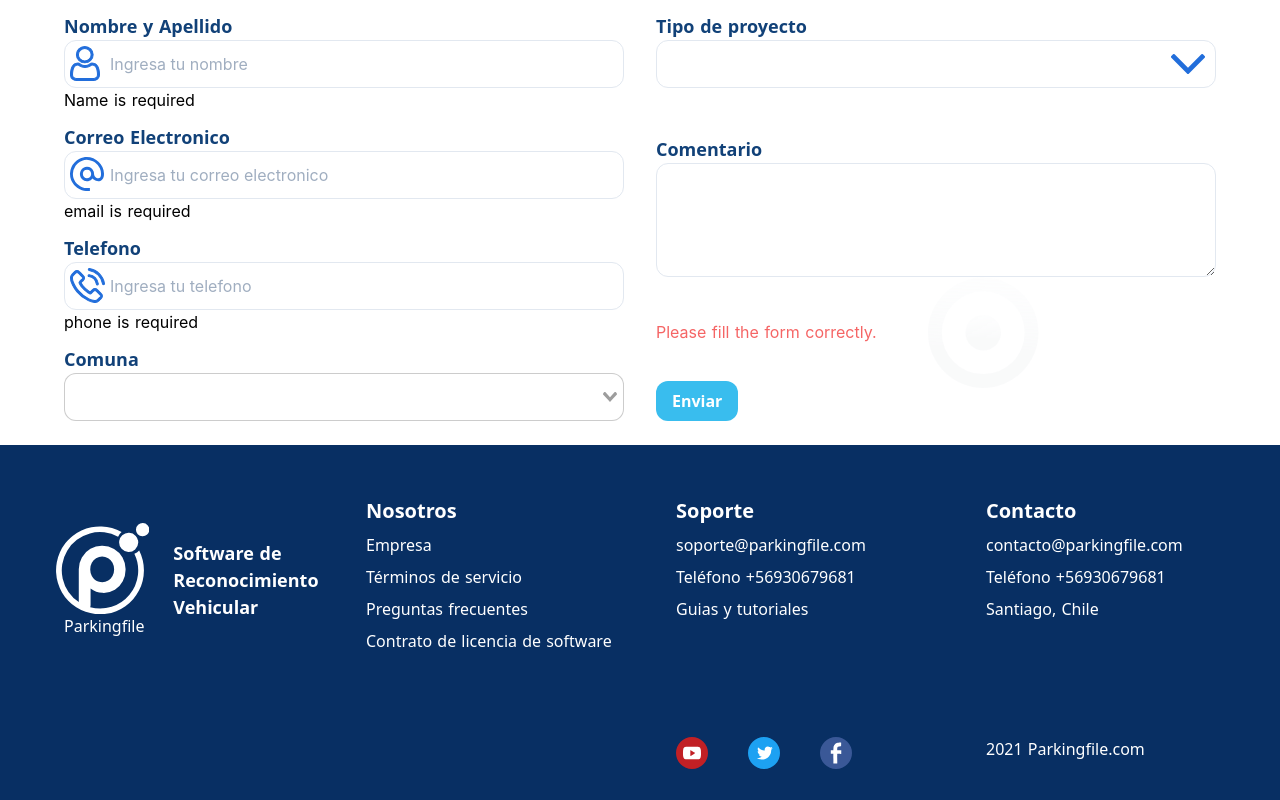
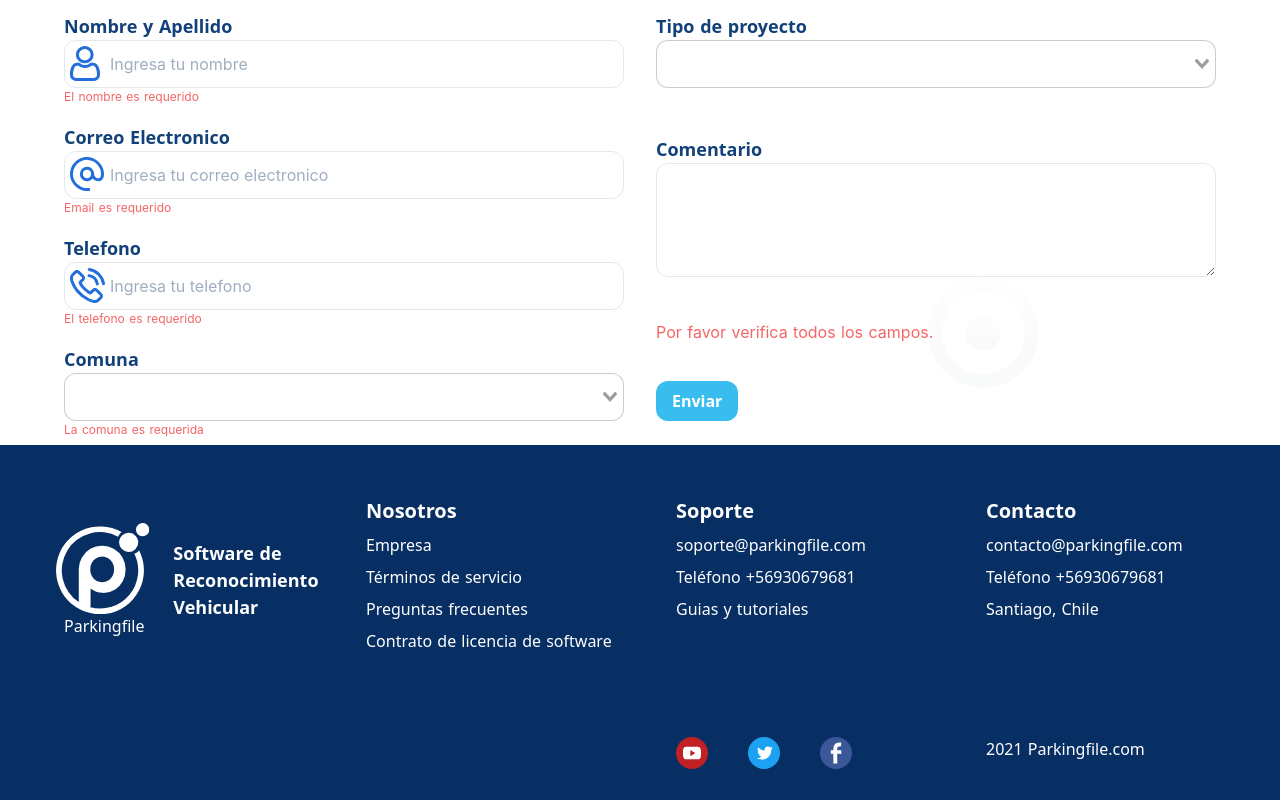
Before and after one commit to obedmacallums/parkingfile_page, a Nuxt app: page /test in a window 1280 px wide. Both pictures are taken after a click on the input "Enviar". Shown: the part 2763-3563 px from the top of the page. Built offline with nearby package versions, Linux system fonts and the light colour scheme.

Commit message:
updated text error colors

```diff
--- a/components/Form.vue
+++ b/components/Form.vue
@@ -20,8 +20,8 @@
     <input type="text" name="name" id="name" placeholder="Ingresa tu nombre" v-model.trim="$v.name.$model" form="contactform"
     class="w-full h-full border border-gray-300 icon_name rounded-xl focus:outline-none focus:border-blue-500 focus:bg-gray-100">
     <div v-if="$v.name.$error">
-    <div class="error" v-if="!$v.name.required">Name is required</div>
-    <div class="error" v-if="!$v.name.minLength">Name must have at least {{$v.name.$params.minLength.min}} letters.</div>
+    <div class="text-xs text-red-500" v-if="!$v.name.required">El nombre es requerido</div>
+    <div class="text-xs text-red-500" v-if="!$v.name.minLength">El nombre debe al menos tener {{$v.name.$params.minLength.min}} letras.</div>
     </div>
     </div>
     </div>
@@ -35,8 +35,8 @@
     <input type="email" name="email" id="email" placeholder="Ingresa tu correo electronico" v-model.trim="$v.email.$model" form="contactform"
     class="w-full h-full border border-gray-300 rounded-xl focus:outline-none focus:border-blue-500 focus:bg-gray-100 icon_mail">
     <div v-if="$v.email.$error">
-    <div class="error" v-if="!$v.email.required">email is required</div>
-    <div class="error" v-if="!$v.email.email">email invalid</div>
+    <div class="text-xs text-red-500" v-if="!$v.email.required">Email es requerido</div>
+    <div class="text-xs text-red-500" v-if="!$v.email.email">Email invalido. hola@ejemplo.com (todo en minusculas)</div>
     </div>
     </div>
     </div>
@@ -47,8 +47,8 @@
     <input type="tel" id="phone" name="phone" placeholder="Ingresa tu telefono" v-model.trim="$v.phone.$model" form="contactform"
     class="w-full h-full border border-gray-300 rounded-xl focus:outline-none focus:border-blue-500 focus:bg-gray-100 icon_phone">
     <div v-if="$v.phone.$error">
-    <div class="error" v-if="!$v.phone.required">phone is required</div>
-    <div class="error" v-if="!$v.phone.valphone">phone invalid, formato +56930679681</div>
+    <div class="text-xs text-red-500" v-if="!$v.phone.required">El telefono es requerido</div>
+    <div class="text-xs text-red-500" v-if="!$v.phone.valphone">Telefono invalido, el formato es: +56123456789</div>
     </div>
     </div>
     </div>
@@ -56,7 +56,12 @@
     <div class="flex flex-col py-3 my-3">
     <label for="comuna" class="font-sans text-lg font-bold text-text-blue">Comuna</label>
     <div class="h-12">
-     <v-select :options="comunas" v-model="comuna" class="style-chooser"></v-select>
+     <v-select :options="comunas" v-model.trim="$v.comuna.$model" class="style-chooser">
+       <div slot="no-options">Lo siento, opciones no coinciden</div>
+     </v-select>
+     <div v-if="$v.comuna.$error">
+    <div class="text-xs text-red-500" v-if="!$v.comuna.required">La comuna es requerida</div>
+    </div>
 
 
     </div>
@@ -72,12 +77,9 @@
     <div class="py-3 my-3">
     <label for="name" class="font-sans text-lg font-bold text-text-blue">Tipo de proyecto</label>
     <div class="h-12">
-    <select name="proyecto" id="proyecto" v-model="proyecto" form="contactform"
-    class="w-full h-full border border-gray-300 rounded-xl focus:outline-none focus:border-blue-500 focus:bg-gray-100 styled-select icon_arrow">
-    <option>CONDOMINIO</option>
-      <option>EDIFICIO</option>
-      <option>ESTACION DE SERVICIO</option>
-    </select>
+    <v-select :options="proyectos" v-model="proyecto" class="style-chooser">
+      <div slot="no-options">Lo siento, opciones no coinciden</div>
+    </v-select>
     </div>
     </div>
 
@@ -93,11 +95,11 @@
                 class="w-full h-full p-2 border border-gray-300 rounded-xl focus:outline-none focus:border-blue-500 focus:bg-gray-100"/>
                 </div>
             </div>
-        <div class="text-red-500 error">
+        <div class="">
 
-        <p class="" v-if="submitStatus === 'OK'">Thanks for your submission!</p>
-        <p class="" v-if="submitStatus === 'ERROR'">Please fill the form correctly.</p>
-        <p class="" v-if="submitStatus === 'PENDING'">Sending...</p>
+        <p class="text-green-500" v-if="submitStatus === 'OK'">Enviado!</p>
+        <p class="text-red-500" v-if="submitStatus === 'ERROR'">Por favor verifica todos los campos.</p>
+        <p class="text-text-blue" v-if="submitStatus === 'PENDING'">Enviando...</p>
         </div>
 
 
@@ -139,10 +141,11 @@ export default {
      data(){
          return {
             comunas: [],
+            proyectos: ['CONDOMINIO', 'EDIFICIO', 'ESTACION DE SERVICIO', 'BODEGA'],
             name:null,
             email:null,
             phone:null,
-            comuna:'',
+            comuna:null,
             proyecto:null,
             comment:null,
             submitStatus:null
@@ -152,7 +155,8 @@ export default {
      validations: {
        name: {required, minLength: minLength(4)},
        email: {required, email},
-       phone: {required, valphone}
+       phone: {required, valphone},
+       comuna: {required}
 
 
 
@@ -260,9 +264,9 @@ padding-left:45px;
 
 .icon_comuna{
 
-background: url('~assets/img/comuna.svg') no-repeat scroll 5px 5px, url('~assets/img/arrow.svg') no-repeat scroll 5px 5px;
+background: url('~assets/img/comuna.svg') no-repeat scroll 5px 5px;
 padding-left:40px;
-background-position-x: 1%, 98%;
+
 background-position-y: center;
 
 
```
